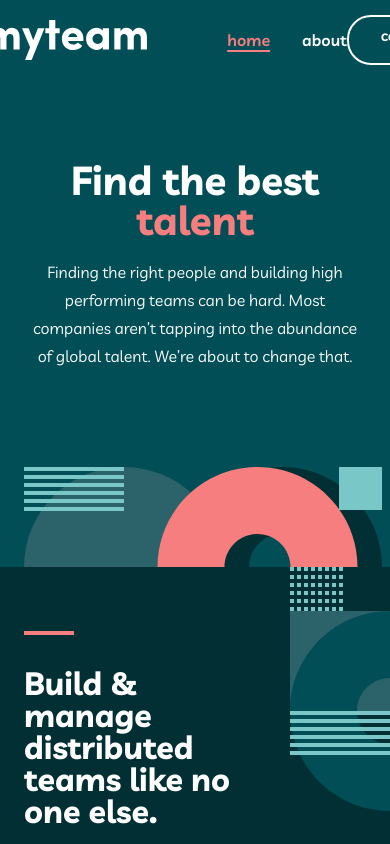
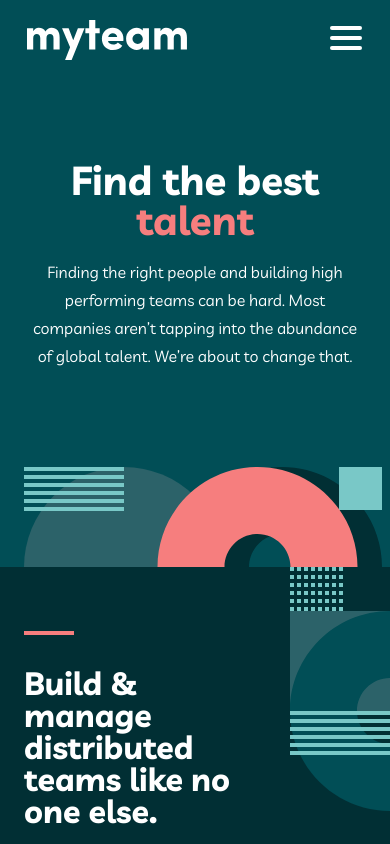
Before and after one commit to raulval/myteam-frontend-mentor, a Next.js app: page / in a window 390 px wide. Shown: the top 844 px of the page. Built offline with nearby package versions, Linux system fonts and the light colour scheme.

Commit message:
✨ add hamburger on header in mobile screen

```diff
--- a/src/components/Header/index.tsx
+++ b/src/components/Header/index.tsx
@@ -2,20 +2,24 @@ import logo from "@/assets/logo.svg";
 import { useState } from "react";
 import {
   ContactButton,
+  ContactButtonWrapper,
   Container,
+  Hamburger,
   Logo,
   Menu,
   MenuLinkAbout,
   MenuLinkHome,
   MenuLinkWrapper,
+  MobileMenu,
   Wrapper,
 } from "./styles";
 
 const Header = () => {
   const [isActive, setIsActive] = useState("home");
+  const [extendNavbar, setExtendNavbar] = useState(false);
 
   return (
-    <Container>
+    <Container extendNavbar={extendNavbar}>
       <Wrapper>
         <Logo src={logo} alt="MyTeam logo" />
         <Menu>
@@ -35,8 +39,37 @@ const Header = () => {
               about
             </MenuLinkAbout>
           </MenuLinkWrapper>
+          <ContactButtonWrapper>
+            <ContactButton>contact us</ContactButton>
+          </ContactButtonWrapper>
+        </Menu>
+        <Hamburger
+          onClick={() => {
+            setExtendNavbar((curr) => !curr);
+          }}
+          extendNavbar={extendNavbar}
+        >
+          <div />
+          <div />
+          <div />
+        </Hamburger>
+        <MobileMenu extendNavbar={extendNavbar}>
+          <MenuLinkHome
+            href={"/"}
+            onClick={() => setIsActive("home")}
+            isactive={isActive}
+          >
+            home
+          </MenuLinkHome>
+          <MenuLinkAbout
+            href={"#"}
+            onClick={() => setIsActive("about")}
+            isactive={isActive}
+          >
+            about
+          </MenuLinkAbout>
           <ContactButton>contact us</ContactButton>
-        </Menu>
+        </MobileMenu>
       </Wrapper>
     </Container>
   );
--- a/src/components/Header/styles.ts
+++ b/src/components/Header/styles.ts
@@ -2,11 +2,12 @@ import Image from "next/image";
 import Link from "next/link";
 import styled from "styled-components";
 
-interface MenuLinkProps {
+interface HeaderProps {
   isactive?: string;
+  extendNavbar?: boolean;
 }
 
-export const Container = styled.header`
+export const Container = styled.header<HeaderProps>`
   display: flex;
   width: 100vw;
   height: 5rem;
@@ -23,6 +24,10 @@ export const Wrapper = styled.nav`
   align-items: center;
 
   gap: 5rem;
+
+  @media (max-width: 768px) {
+    gap: 0;
+  }
 `;
 
 export const Logo = styled(Image)``;
@@ -37,9 +42,13 @@ export const Menu = styled.div`
 export const MenuLinkWrapper = styled.div`
   display: flex;
   gap: 2rem;
+
+  @media (max-width: 768px) {
+    display: none;
+  }
 `;
 
-export const MenuLinkHome = styled(Link)<MenuLinkProps>`
+export const MenuLinkHome = styled(Link)<HeaderProps>`
   font-size: 1rem;
   font-weight: 600;
   color: ${(props) =>
@@ -59,7 +68,7 @@ export const MenuLinkHome = styled(Link)<MenuLinkProps>`
   }
 `;
 
-export const MenuLinkAbout = styled(Link)<MenuLinkProps>`
+export const MenuLinkAbout = styled(Link)<HeaderProps>`
   font-size: 1rem;
   font-weight: 600;
   color: ${(props) =>
@@ -76,6 +85,12 @@ export const MenuLinkAbout = styled(Link)<MenuLinkProps>`
 
   &:hover {
     color: ${(props) => props.theme.colors.primary.main};
+  }
+`;
+
+export const ContactButtonWrapper = styled.div`
+  @media (max-width: 768px) {
+    display: none;
   }
 `;
 
@@ -98,3 +113,73 @@ export const ContactButton = styled.button`
     color: ${(props) => props.theme.colors.secondary.main};
   }
 `;
+
+export const Hamburger = styled.button<HeaderProps>`
+  display: flex;
+  flex-direction: column;
+  position: fixed;
+  top: 23px;
+  right: 30px;
+  z-index: 20;
+  width: 30px;
+  height: 30px;
+  background: none;
+  border: none;
+  color: ${(props) => props.theme.colors.primary.text};
+  font-size: 38px;
+  cursor: pointer;
+  justify-content: space-around;
+  flex-flow: column nowrap;
+
+  @media (min-width: 769px) {
+    display: none;
+  }
+
+  div {
+    width: 2rem;
+    height: 0.25rem;
+    background-color: ${(props) => props.theme.colors.primary.text};
+    border-radius: 10px;
+    transform-origin: 1px;
+    transition: all 0.3s linear;
+
+    &:nth-child(1) {
+      transform: ${({ extendNavbar }) =>
+        extendNavbar ? "rotate(43deg)" : "rotate(0)"};
+    }
+    &:nth-child(2) {
+      transform: ${({ extendNavbar }) =>
+        extendNavbar ? "translateX(-100%)" : "translateX(0)"};
+      opacity: ${({ extendNavbar }) => (extendNavbar ? 0 : 1)};
+    }
+    &:nth-child(3) {
+      transform: ${({ extendNavbar }) =>
+        extendNavbar ? "rotate(-43deg)" : "rotate(0)"};
+    }
+  }
+`;
+
+export const MobileMenu = styled.div<HeaderProps>`
+  display: flex;
+  flex-direction: column;
+  align-items: center;
+  background-color: ${(props) => props.theme.colors.secondary.main};
+  position: fixed;
+  transform: ${({ extendNavbar }) =>
+    extendNavbar ? "translateX(0)" : "translateX(100%)"};
+  top: 0;
+  right: 0;
+  height: 100vh;
+  width: 230px;
+  padding-top: 5rem;
+  gap: 2rem;
+  transition: transform 0.3s ease-in-out;
+
+  @media (min-width: 769px) {
+    display: none;
+  }
+
+  @media (min-width: 425px) {
+    width: 300px;
+  }
+`;
```
